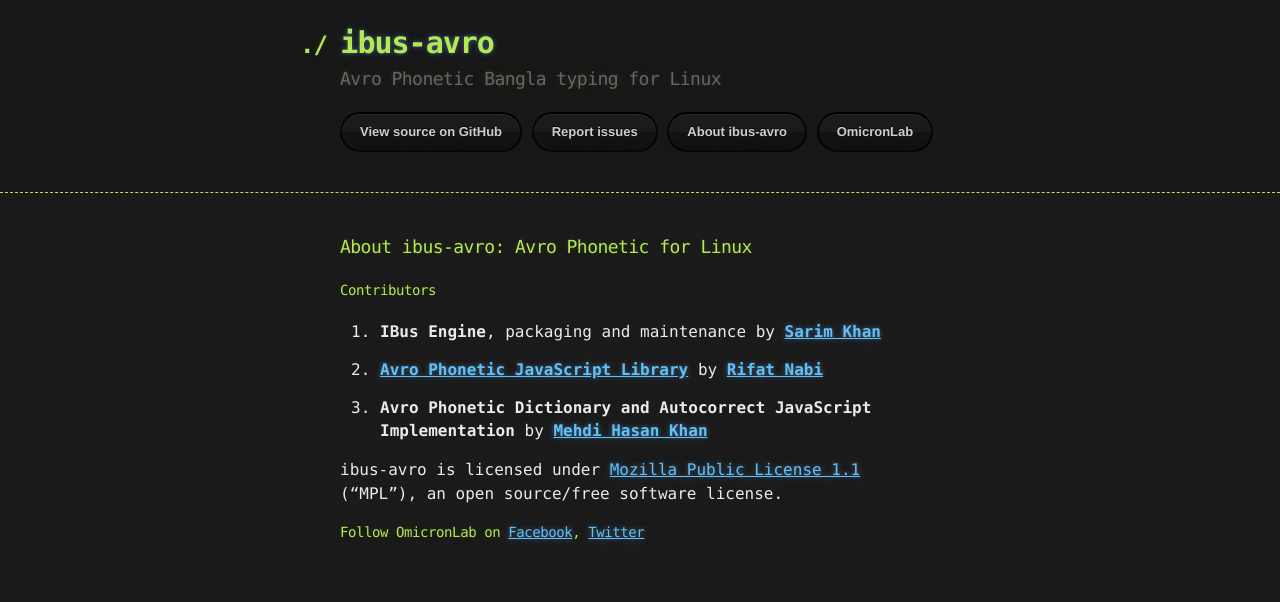
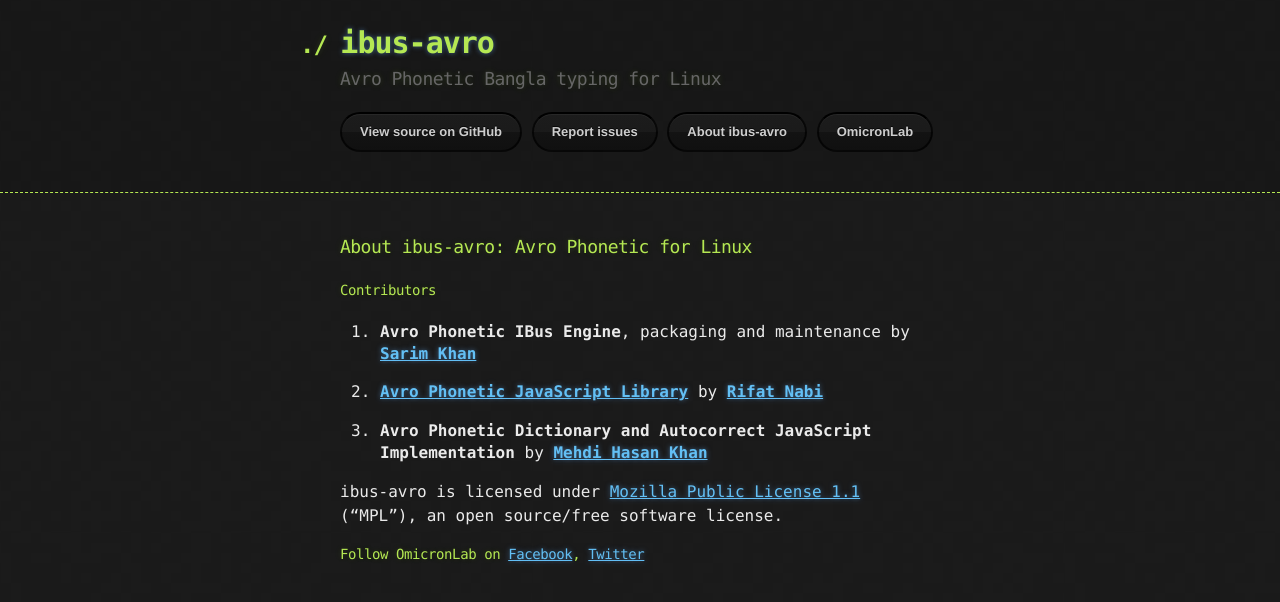
Before and after one commit to sarim/ibus-avro, a Jekyll site: the page built from about.md, in a window 1280 px wide. Shown: the top 602 px of the page. Built offline with Jekyll 4.4.1, drawn with Linux system fonts in a browser that asks for light colours.

```diff
--- a/about.md
+++ b/about.md
@@ -7,7 +7,7 @@ title: About ibus-avro
 
 ####Contributors
 
-1. __IBus Engine__, packaging and maintenance by [__Sarim Khan__](https://github.com/sarim)
+1. __Avro Phonetic IBus Engine__, packaging and maintenance by [__Sarim Khan__](http://www.facebook.com/sarimk)
 
 2. [__Avro Phonetic JavaScript Library__](https://github.com/torifat/jsAvroPhonetic) by [__Rifat Nabi__](https://github.com/torifat)
 
```
